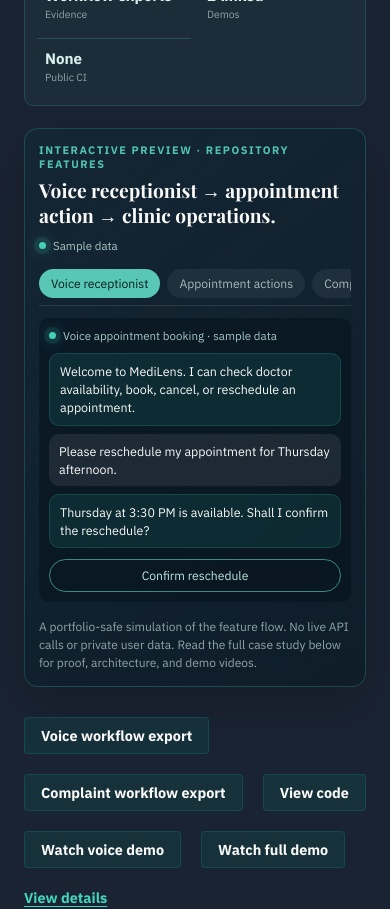
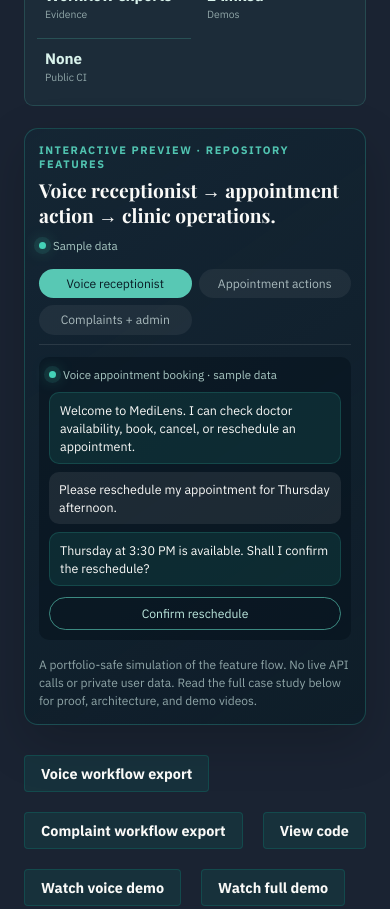
Before and after one commit to MaryumAkram16/maryum-portfolio, a React (Vite) app: page /work in a window 390 px wide. Shown: the part 1600-2509 px from the top of the page. Built offline with nearby package versions, Linux system fonts and the light colour scheme.

Commit message:
Fix Work page preview overflow on mobile

```diff
--- a/src/pages/Work.css
+++ b/src/pages/Work.css
@@ -561,12 +561,17 @@
 .demo-match-copy b { font-size: 0.95rem; }
 
 @media (max-width: 560px) {
-  .interactive-preview { padding: 14px; margin-top: 22px; }
+  .interactive-preview { box-sizing: border-box; min-width: 0; max-width: 100%; padding: 14px; margin-top: 22px; }
   .demo-header { display: grid; gap: 10px; }
   .demo-header h3 { font-size: 1.2rem; line-height: 1.3; }
   .demo-live { justify-self: start; }
-  .demo-tabs { margin: 16px 0 12px; padding-bottom: 7px; }
-  .demo-content { min-height: 0; padding: 10px; }
+  .demo-tabs { display: grid; grid-template-columns: repeat(2, minmax(0, 1fr)); gap: 7px; margin: 16px 0 12px; padding-bottom: 9px; overflow: visible; }
+  .demo-tabs button { min-width: 0; white-space: normal; overflow-wrap: anywhere; line-height: 1.25; }
+  .demo-content { box-sizing: border-box; min-width: 0; max-width: 100%; min-height: 0; padding: 10px; }
+  .demo-panel-grid { grid-template-columns: minmax(0, 1fr); }
+  .demo-panel-grid > *, .demo-stat, .demo-model-table > div { box-sizing: border-box; min-width: 0; max-width: 100%; }
+  .demo-stat span, .demo-stat strong, .demo-stat small,
+  .demo-model-table > div > *, .demo-keywords span, .demo-match-copy { overflow-wrap: anywhere; }
   .demo-conversation { gap: 8px; }
   .demo-bubble { max-width: 100%; padding: 8px 10px; font-size: 0.78rem; }
   .demo-action { width: 100%; box-sizing: border-box; }
@@ -580,7 +585,11 @@
   .demo-receipt .demo-stat strong { max-width: 100%; overflow-wrap: anywhere; font-size: 1.12rem; }
   .demo-receipt .demo-timeline { align-items: flex-start; flex-direction: column; gap: 5px; }
   .demo-receipt .demo-timeline b { display: none; }
-  .demo-receipt .demo-extraction { grid-template-columns: 1fr; }
+  .demo-extraction { grid-template-columns: minmax(0, 1fr); }
+  .demo-extraction .demo-bio-arrow { transform: rotate(90deg); }
+  .demo-profile { flex-wrap: wrap; min-width: 0; }
+  .demo-profile div { flex: 1 1 0; min-width: 0; }
+  .demo-profile small { flex: 1 1 calc(100% - 44px); margin-left: 44px; }
   .resume-thumb { padding: 12px; gap: 9px; }
   .resume-thumb-head, .resume-thumb-footer { font-size: 0.56rem; }
   .resume-thumb-score strong { font-size: 1.7rem; }
```
